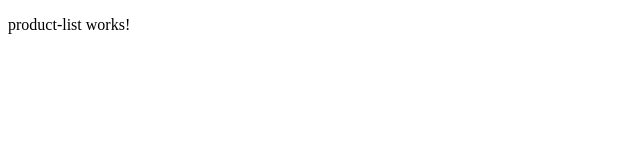
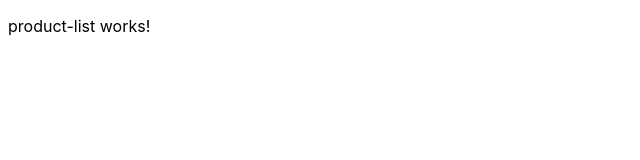
Before and after one commit to KondoNao/learning-angular-fifth-edition, an Angular app in the folder ch03-my-app/: page / in a window 1280 px wide. Shown: the top 160 px of the page, without its empty margins (0-640 px from the left). Built offline with nearby package versions, Linux system fonts and the light colour scheme.

Commit message:
app.component.css

```diff
--- a/ch03-my-app/src/app/app.component.css
+++ b/ch03-my-app/src/app/app.component.css
@@ -0,0 +1,44 @@
+:host {
+  --bright-blue: oklch(51.01% 0.274 263.83);
+  --electric-violet: oklch(53.18% 0.28 296.97);
+  --french-violet: oklch(47.66% 0.246 305.88);
+  --vivid-pink: oklch(69.02% 0.277 332.77);
+  --hot-red: oklch(61.42% 0.238 15.34);
+  --orange-red: oklch(63.32% 0.24 31.68);
+
+  --gray-900: oklch(19.37% 0.006 300.98);
+  --gray-700: oklch(36.98% 0.014 302.71);
+  --gray-400: oklch(70.9% 0.015 304.04);
+
+  --red-to-pink-to-purple-vertical-gradient: linear-gradient(
+    180deg,
+    var(--orange-red) 0%,
+    var(--vivid-pink) 50%,
+    var(--electric-violet) 100%
+  );
+
+  --red-to-pink-to-purple-horizontal-gradient: linear-gradient(
+    90deg,
+    var(--orange-red) 0%,
+    var(--vivid-pink) 50%,
+    var(--electric-violet) 100%
+  );
+
+  --pill-accent: var(--bright-blue);
+
+  font-family:
+    "Inter",
+    -apple-system,
+    BlinkMacSystemFont,
+    "Segoe UI",
+    Roboto,
+    Helvetica,
+    Arial,
+    sans-serif,
+    "Apple Color Emoji",
+    "Segoe UI Emoji",
+    "Segoe UI Symbol";
+  box-sizing: border-box;
+  -webkit-font-smoothing: antialiased;
+  -moz-osx-font-smoothing: grayscale;
+}
```
